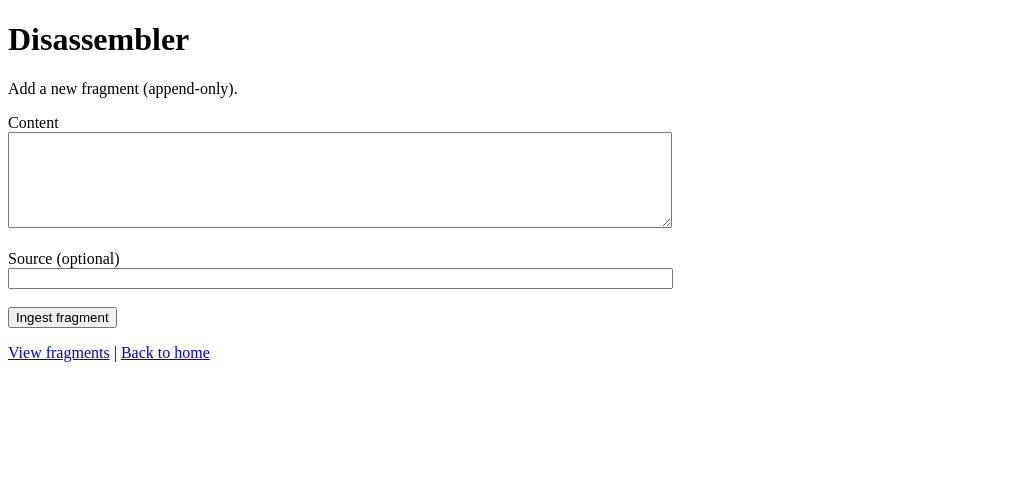
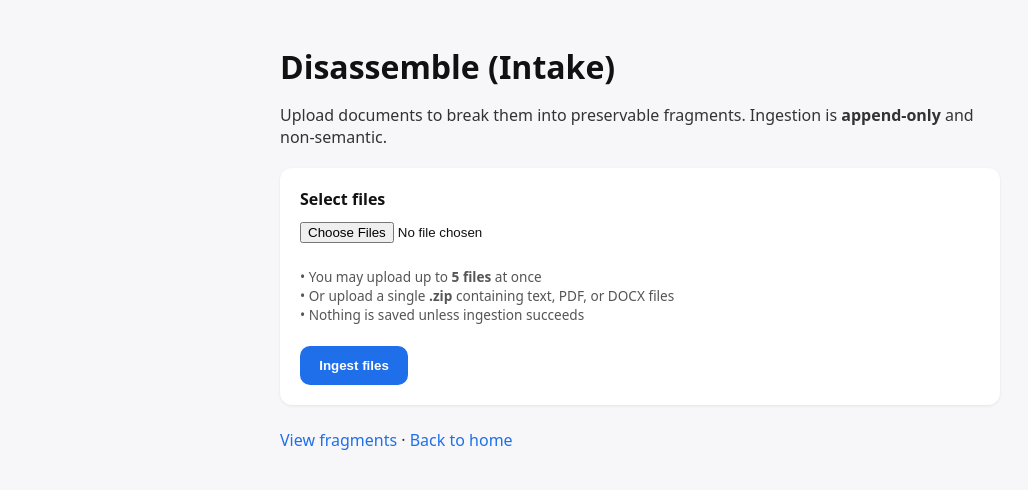
Before and after one commit to l-87hjl/alexandria-scribe, a Flask app: page /disassembler in a window 1280 px wide. Shown: the top 490 px of the page, without its empty margins (0-1028 px from the left). Run offline with Flask 3, Linux system fonts and the light colour scheme.

Commit message:
Upgrade Disassembler UI to support multi-file and ZIP uploads

```diff
--- a/templates/disassembler.html
+++ b/templates/disassembler.html
@@ -1,20 +1,82 @@
 <!doctype html>
-<html>
-<head><title>Disassembler</title></head>
+<html lang="en">
+<head>
+  <meta charset="utf-8" />
+  <meta name="viewport" content="width=device-width, initial-scale=1" />
+  <title>Disassembler</title>
+  <style>
+    body {
+      font-family: system-ui, -apple-system, BlinkMacSystemFont, sans-serif;
+      background: #f7f7f9;
+      margin: 0;
+      padding: 1.5rem;
+      color: #111;
+    }
+    .container { max-width: 720px; margin: 0 auto; }
+    h1 { margin-bottom: 0.5rem; }
+    p { color: #333; }
+    .card {
+      background: #fff;
+      border-radius: 12px;
+      padding: 1.25rem;
+      margin-top: 1.25rem;
+      box-shadow: 0 1px 3px rgba(0,0,0,0.08);
+    }
+    input[type=file] {
+      margin-top: 0.75rem;
+      margin-bottom: 1rem;
+      width: 100%;
+    }
+    button {
+      padding: 0.75rem 1.2rem;
+      border-radius: 10px;
+      border: none;
+      background: #1f6feb;
+      color: #fff;
+      font-weight: 600;
+      cursor: pointer;
+    }
+    .note {
+      font-size: 0.85rem;
+      color: #555;
+      margin-top: 0.5rem;
+    }
+    a { color: #1f6feb; text-decoration: none; }
+  </style>
+</head>
 <body>
-<h1>Disassembler</h1>
-<p>Add a new fragment (append-only).</p>
+  <div class="container">
+    <h1>Disassemble (Intake)</h1>
+    <p>
+      Upload documents to break them into preservable fragments.
+      Ingestion is <strong>append-only</strong> and non-semantic.
+    </p>
 
-<form method="post">
-  <label>Content</label><br/>
-  <textarea name="content" rows="6" cols="80" required></textarea><br/><br/>
+    <div class="card">
+      <form method="post" enctype="multipart/form-data">
+        <label><strong>Select files</strong></label><br/>
+        <input
+          type="file"
+          name="files"
+          multiple
+          accept=".pdf,.docx,.txt,.csv,.md,.zip"
+        />
 
-  <label>Source (optional)</label><br/>
-  <input type="text" name="source" size="80" /><br/><br/>
+        <div class="note">
+          • You may upload up to <strong>5 files</strong> at once<br/>
+          • Or upload a single <strong>.zip</strong> containing text, PDF, or DOCX files<br/>
+          • Nothing is saved unless ingestion succeeds
+        </div>
 
-  <button type="submit">Ingest fragment</button>
-</form>
+        <br/>
+        <button type="submit">Ingest files</button>
+      </form>
+    </div>
 
-<p><a href="/fragments">View fragments</a> | <a href="/">Back to home</a></p>
+    <p style="margin-top: 1.5rem;">
+      <a href="/fragments">View fragments</a> ·
+      <a href="/">Back to home</a>
+    </p>
+  </div>
 </body>
 </html>
```
